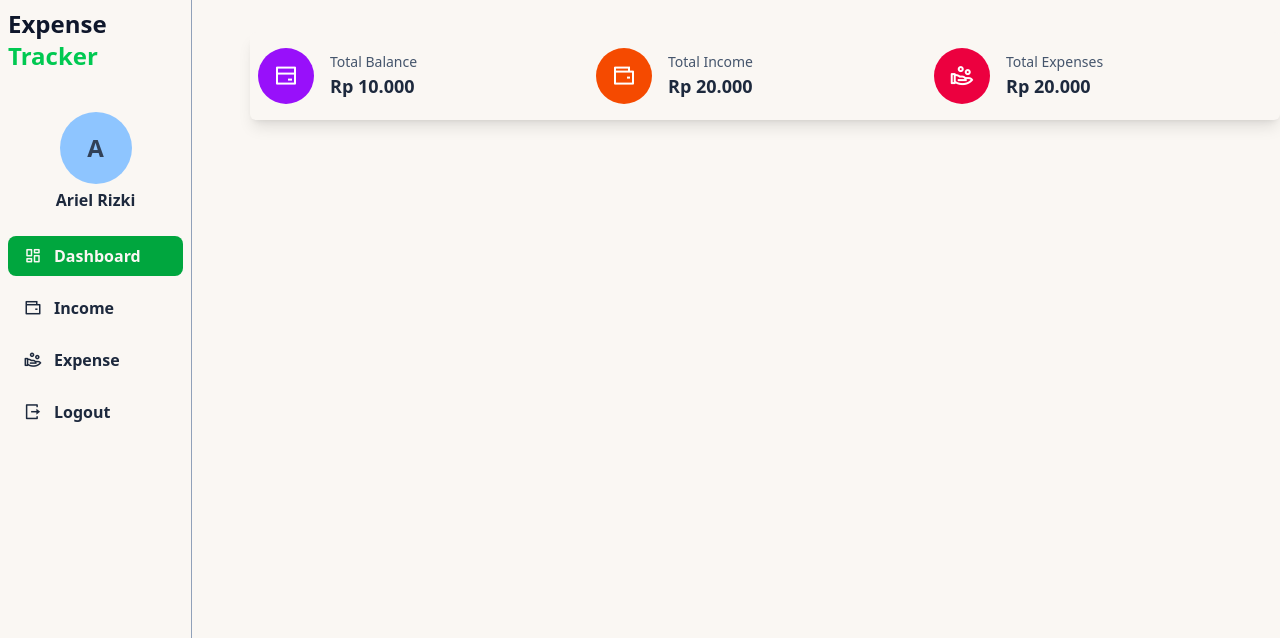
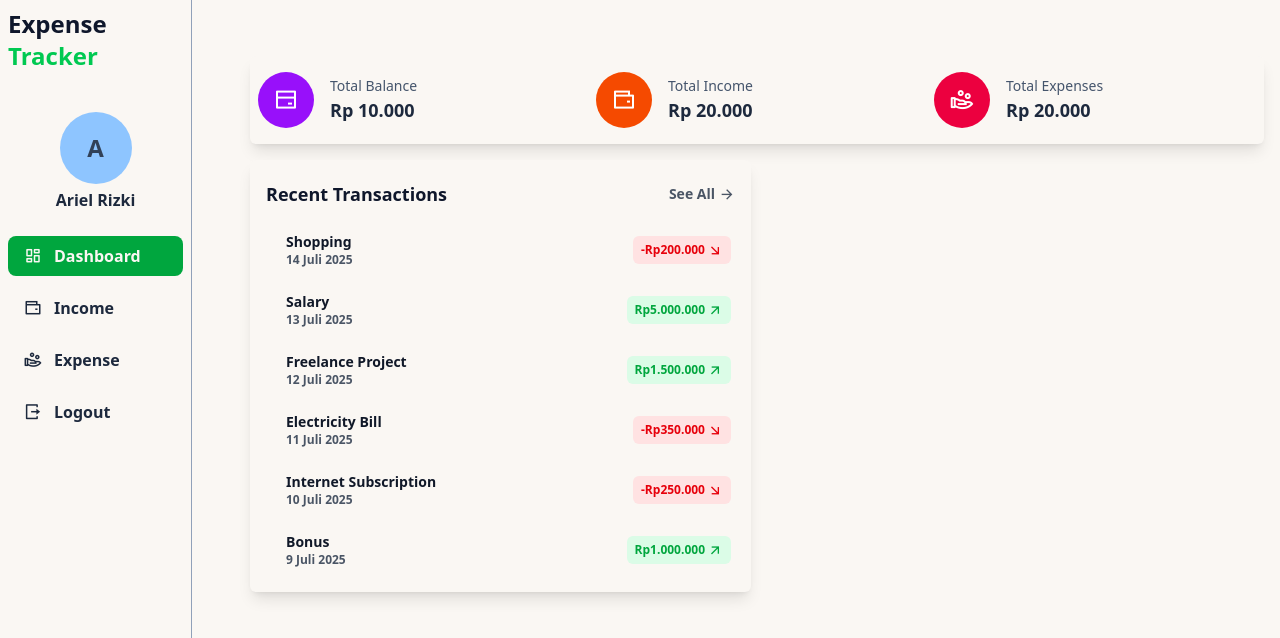
Before and after one commit to Glenn-Rhee/money-tracker, a Next.js app: page / in a window 1280 px wide. Shown: the top 638 px of the page. Built offline with nearby package versions, Linux system fonts and the light colour scheme.

Commit message:
feat: added recent transactions

```diff
--- a/src/app/globals.css
+++ b/src/app/globals.css
@@ -11,8 +11,10 @@ body {
     background-color: #FAF7F3;
 }
 
- @media (width >= 64rem /* 1024px */) {
+@media (width >=64rem
+    /* 1024px */
+) {
     .my-container {
         margin-left: 250px;
     }
- }
+}
--- a/src/app/page.tsx
+++ b/src/app/page.tsx
@@ -1,10 +1,12 @@
 import Container from "@/components/Container";
 import Overview from "@/components/Home/Overview";
+import RecentTransaction from "@/components/Home/RecentTransaction";
 
 export default async function Home() {
   return (
     <Container>
       <Overview />
+      <RecentTransaction />
     </Container>
   );
 }
--- /dev/null
+++ b/src/components/CardShell.tsx
@@ -0,0 +1,19 @@
+import clsx from "clsx";
+
+interface CardShellProps {
+  children: React.ReactNode;
+  className?: string;
+}
+export default function CardShell(props: CardShellProps) {
+  const { children, className } = props;
+  return (
+    <div
+      className={clsx(
+        "px-2 py-4 bg-white-primary shadow-lg rounded-md",
+        className
+      )}
+    >
+      {children}
+    </div>
+  );
+}
--- a/src/components/Container.tsx
+++ b/src/components/Container.tsx
@@ -8,9 +8,9 @@ interface ContainerProps {
 export default function Container(props: ContainerProps) {
   const { className, children } = props;
   return (
-    <div className={clsx("my-container", className)}>
+    <>
       <NavbarPhone />
-      {children}
-    </div>
+      <div className={clsx("my-container pt-14 mx-4", className)}>{children}</div>
+    </>
   );
 }
--- a/src/components/Home/CardOverview.tsx
+++ b/src/components/Home/CardOverview.tsx
@@ -11,20 +11,20 @@ interface CardOverviewProps {
 export default function CardOverview(props: CardOverviewProps) {
   const { icon, bgIcon, title, money, className, titleColor } = props;
   return (
-    <div className={clsx("flex items-center gap-x-4", className)}>
+    <div className={clsx("flex flex-col md:flex-row items-center gap-x-4 gap-y-2", className)}>
       <div
         className={clsx(
-          "w-14 aspect-square h-14 rounded-full flex items-center justify-center text-2xl text-white",
+          "w-8 h-8 lg:w-14 aspect-square lg:h-14 rounded-full flex items-center justify-center lg:text-2xl text-white",
           bgIcon
         )}
       >
         <i className={`ri-${icon}`}></i>
       </div>
       <div className="flex flex-col">
-        <span className="text-sm text-slate-600">{title}</span>
+        <span className="text-xs font-semibold md:font-normal md:text-sm text-slate-600">{title}</span>
         <span
           className={clsx(
-            "text-lg font-semibold",
+            "text-sm md:text-lg font-semibold text-center md:text-start",
             titleColor || "text-slate-800"
           )}
         >
--- a/src/components/Home/Overview.tsx
+++ b/src/components/Home/Overview.tsx
@@ -1,8 +1,9 @@
+import CardShell from "../CardShell";
 import CardOverview from "./CardOverview";
 
 export default function Overview() {
   return (
-    <div className="px-2 py-4 grid grid-cols-3 bg-white-primary shadow-lg rounded-md mt-8">
+    <CardShell className="grid gap-x-4 grid-cols-3">
       <CardOverview
         icon="bank-card-line"
         title="Total Balance"
@@ -21,6 +22,6 @@ export default function Overview() {
         bgIcon="bg-rose-600"
         money={20000}
       />
-    </div>
+    </CardShell>
   );
 }
--- /dev/null
+++ b/src/components/Home/Recent.tsx
@@ -0,0 +1,20 @@
+import Link from "next/link";
+import CardShell from "../CardShell";
+import Transactions from "./Transactions";
+
+export default function Recent() {
+  return (
+    <CardShell>
+      <div className="w-full px-2 pt-1 flex items-center justify-between">
+        <span className="text-slate-900 text-lg font-semibold">
+          Recent Transactions
+        </span>
+        <Link href={"/"} className="flex items-center gap-x-1">
+          <span className="font-semibold text-sm text-gray-600">See All</span>
+          <i className="ri-arrow-right-line text-gray-600"></i>
+        </Link>
+      </div>
+      <Transactions />
+    </CardShell>
+  );
+}
--- /dev/null
+++ b/src/components/Home/RecentTransaction.tsx
@@ -0,0 +1,9 @@
+import Recent from "./Recent";
+
+export default function RecentTransaction() {
+  return (
+    <div className="w-full mt-4 grid grid-cols-1 md:grid-cols-2 gap-x-3">
+      <Recent />
+    </div>
+  );
+}
--- /dev/null
+++ b/src/components/Home/Transaction.tsx
@@ -0,0 +1,37 @@
+import clsx from "clsx";
+
+interface TransactionProps {
+  date: string;
+  title: string;
+  isIncome: boolean;
+  balance: number;
+  className?: string;
+}
+export default function Transaction(props: TransactionProps) {
+  const { date, title, isIncome, balance, className } = props;
+  return (
+    <div
+      className={clsx("flex items-center justify-between px-3 py-2", className)}
+    >
+      <div className="flex flex-col">
+        <span className="text-sm text-gray-900 font-semibold">{title}</span>
+        <span className="text-xs text-gray-600 font-semibold">{date}</span>
+      </div>
+      <div
+        className={clsx("flex items-center gap-x-0.5 px-2 py-0.5 rounded-md", {
+          "text-red-600 bg-red-100": !isIncome,
+          "text-green-600 bg-green-100": isIncome,
+        })}
+      >
+        <span className="text-xs font-semibold">
+          {(isIncome ? "" : "-") + "Rp" + balance.toLocaleString("id-ID")}
+        </span>
+        <i
+          className={clsx(
+            isIncome ? "ri-arrow-right-up-line" : "ri-arrow-right-down-line"
+          )}
+        ></i>
+      </div>
+    </div>
+  );
+}
--- /dev/null
+++ b/src/components/Home/Transactions.tsx
@@ -0,0 +1,55 @@
+import Transaction from "./Transaction";
+const transactions = [
+  {
+    date: "14 Juli 2025",
+    title: "Shopping",
+    isIncome: false,
+    balance: 200000,
+  },
+  {
+    date: "13 Juli 2025",
+    title: "Salary",
+    isIncome: true,
+    balance: 5000000,
+  },
+  {
+    date: "12 Juli 2025",
+    title: "Freelance Project",
+    isIncome: true,
+    balance: 1500000,
+  },
+  {
+    date: "11 Juli 2025",
+    title: "Electricity Bill",
+    isIncome: false,
+    balance: 350000,
+  },
+  {
+    date: "10 Juli 2025",
+    title: "Internet Subscription",
+    isIncome: false,
+    balance: 250000,
+  },
+  {
+    date: "9 Juli 2025",
+    title: "Bonus",
+    isIncome: true,
+    balance: 1000000,
+  },
+];
+
+export default function Transactions() {
+  return (
+    <div className="flex flex-col gap-y-2 ps-4 mt-4">
+      {transactions.map((tr, i) => (
+        <Transaction
+          key={i}
+          date={tr.date}
+          title={tr.title}
+          isIncome={tr.isIncome}
+          balance={tr.balance}
+        />
+      ))}
+    </div>
+  );
+}
```
